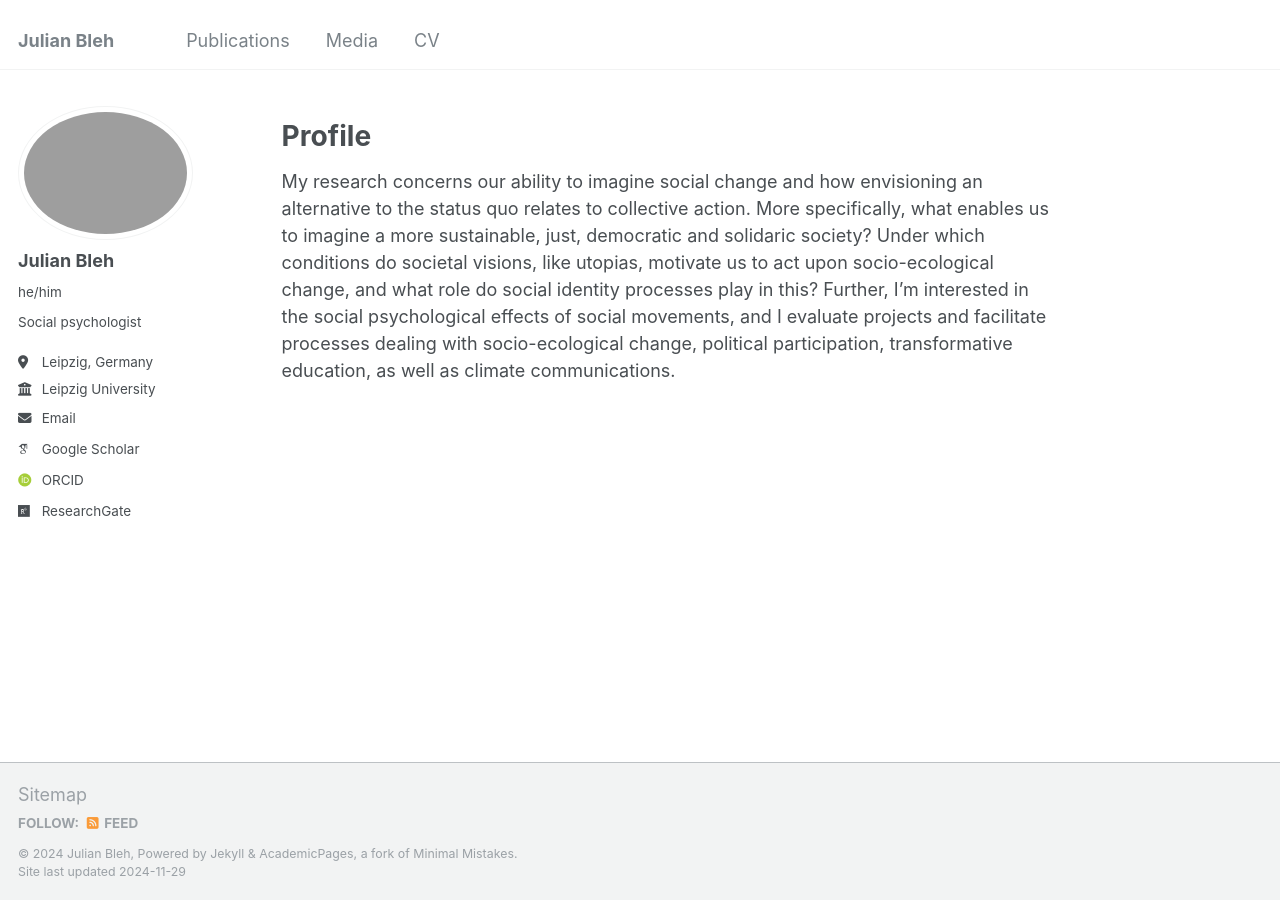
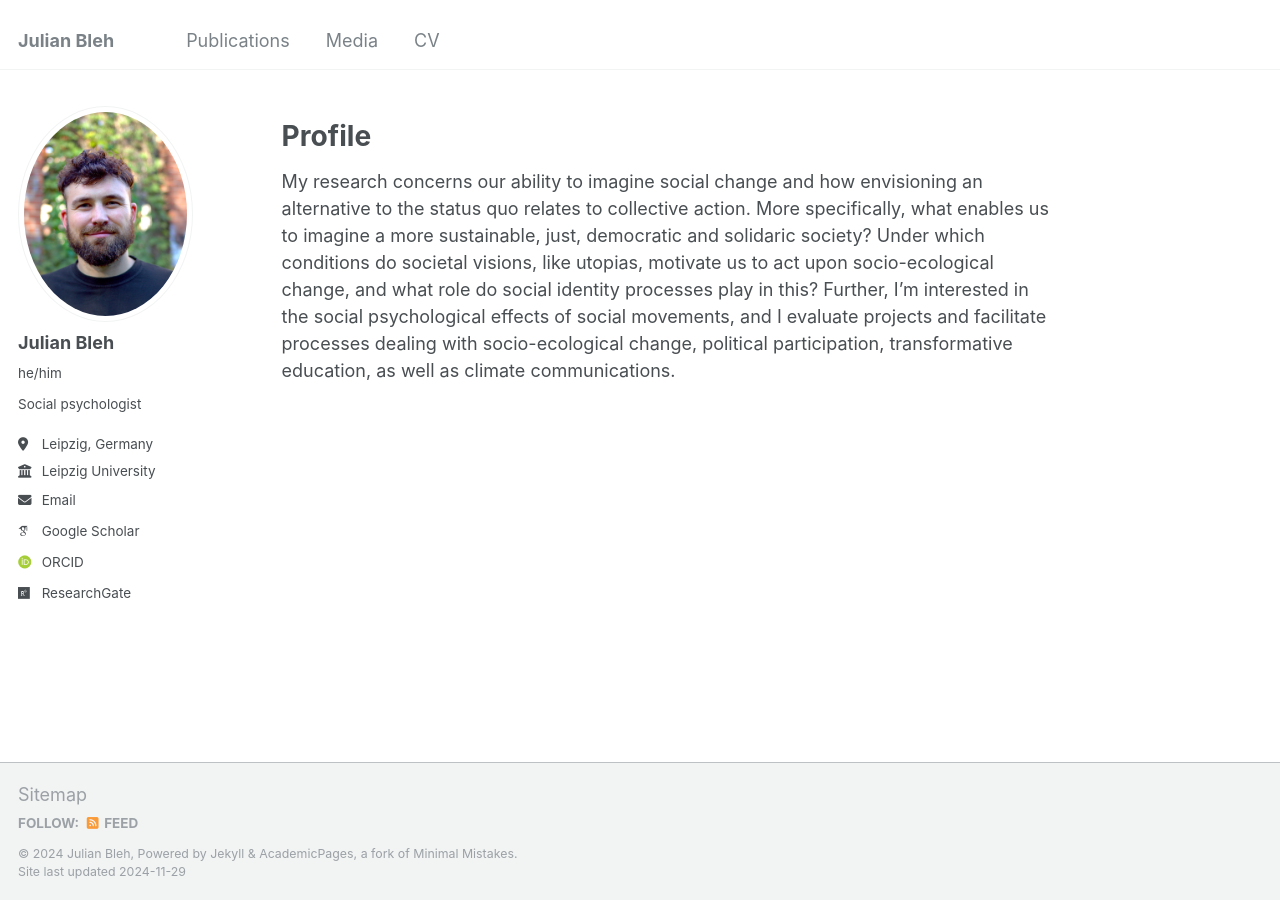
Before and after one commit to JulianBleh/JulianBleh1.github.io, a Jekyll site: the page built from _pages/about.md, in a window 1280 px wide. Built offline with Jekyll 4.4.1, drawn with Linux system fonts in a browser that asks for light colours; some web fonts are replaced.

Commit message:
Update _config.yml

```diff
--- a/_config.yml
+++ b/_config.yml
@@ -21,7 +21,7 @@ repository               : "academicpages/academicpages.github.io"
 #               Additional customization can be done by editing /_includes/author-profile.html
 author:
   # Biographic information
-  avatar           : "Foto2_Julian_Bleh_2022_under1mb.jpg"
+  avatar           : "Foto2_Julian_Bleh_2022_bright_under1mb.jpg"
   name             : "Julian Bleh"
   pronouns         : "he/him"
   bio              : "Social psychologist"
```
